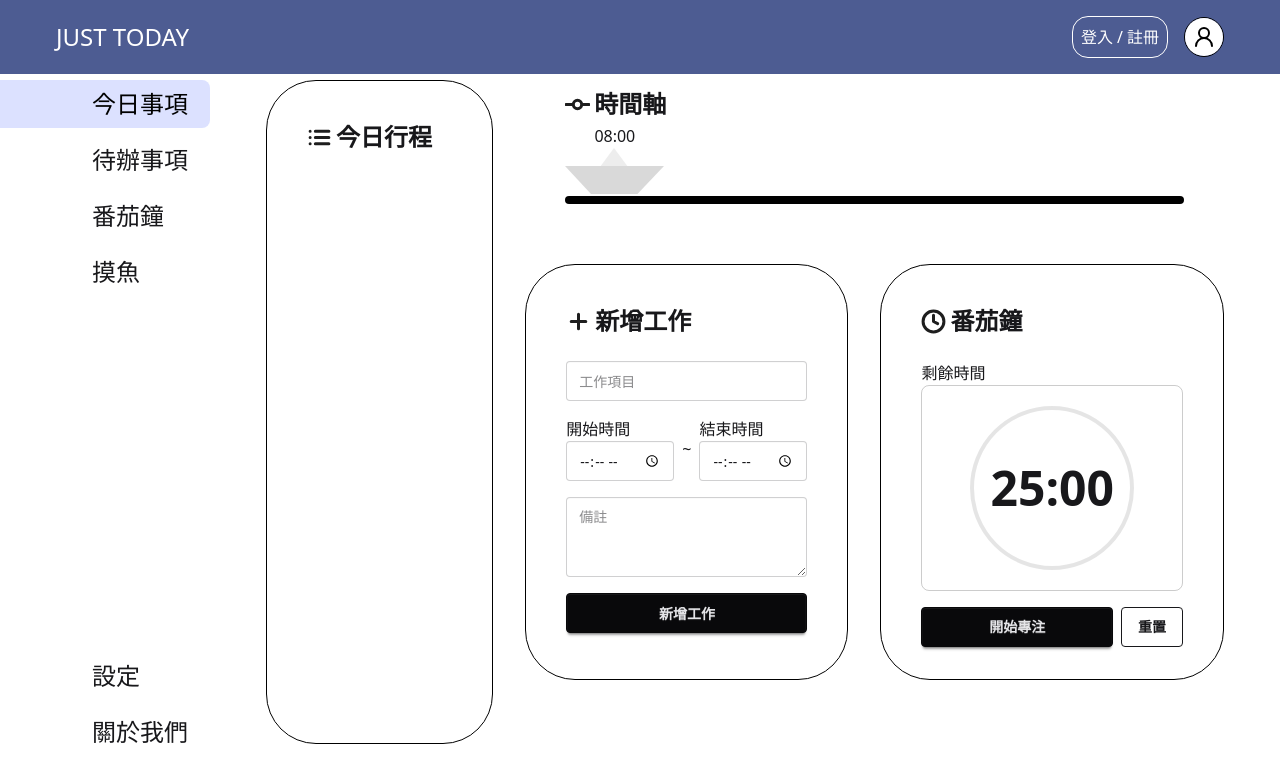
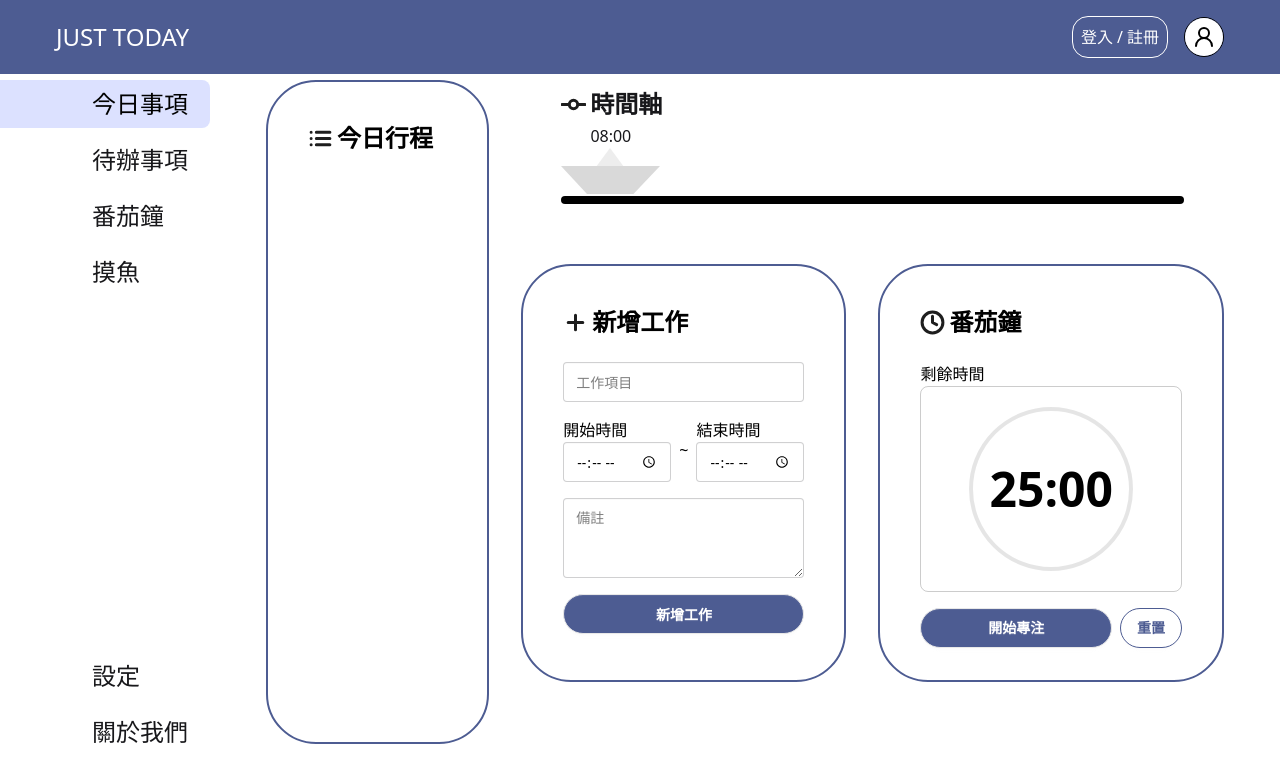
Before and after one commit to emba2ra3star/NTUEDTD_REACT_Just-Today, a React (Vite) app: page / in a window 1280 px wide. Shown: the top 782 px of the page. Built offline with nearby package versions, Linux system fonts and the light colour scheme.

Commit message:
今日(顏色變更)

```diff
--- a/src/pages/Home.jsx
+++ b/src/pages/Home.jsx
@@ -80,7 +80,7 @@ function TodayList() {
     }
 
     return (
-        <div className="h-full w-[50%] py-8 px-10 flex flex-col gap-4 border-1 rounded-[50px] border-black bg-base-100">
+        <div className="h-full w-[50%] py-8 px-10 flex flex-col gap-4 border-2 rounded-[50px] card">
             {/* title */}
             <div className="flex items-center gap-1">
                 <svg width="25" height="25" viewBox="0 0 25 25" fill="none" xmlns="http://www.w3.org/2000/svg">
@@ -108,7 +108,7 @@ function TodayList() {
                             </div>
                             {/* 內容 */}
                             <div className="flex flex-col justify-center gap-2">
-                                <h2 className="mt-1.5 pl-3 text-base/8 border-l-8">{item.title}</h2>
+                                <h2 className="mt-1.5 pl-3 text-base/8 border-l-8 border-[#FFCA73]">{item.title}</h2>
                                 <div className={`overflow-hidden transition-[max-height] duration-300 easy-in ${openId === index ? "max-h-40" : "max-h-0"}`}>
                                     <div className="text-sm/8 text-black/50">{item.note}</div>
                                 </div>
@@ -215,7 +215,7 @@ function AddTask({ onAddTask }) {
     };
 
     return (
-        <div className="py-8 px-10 flex flex-col gap-4 border-1 rounded-[50px] border-black bg-base-100">
+        <div className="py-8 px-10 flex flex-col gap-4 border-2 rounded-[50px] card">
             {/* title */}
             <div className="flex flex-row items-center gap-1">
                 <svg width="25" height="25" viewBox="0 0 25 25" fill="none" xmlns="http://www.w3.org/2000/svg">
@@ -263,7 +263,7 @@ function AddTask({ onAddTask }) {
                     value={newTask.note}
                     onChange={(x) => setNewTask(pref => ({ ...pref, note: x.target.value }))}
                 />
-                <button type="submit" className="btn btn-neutral">新增工作</button>
+                <button type="submit" className="btn btn1 rounded-full">新增工作</button>
             </form>
         </div>
     );
@@ -305,7 +305,7 @@ function Timer() {
     };
 
     return (
-        <div className="w-full py-8 px-10 flex flex-col gap-4 border-1 rounded-[50px] border-black bg-base-100">
+        <div className="w-full py-8 px-10 flex flex-col gap-4 border-2 rounded-[50px] card">
             {/* title */}
             <div className="flex flex-row items-center gap-1">
                 <svg width="25" height="25" viewBox="0 0 25 25" fill="none" xmlns="http://www.w3.org/2000/svg">
@@ -332,13 +332,13 @@ function Timer() {
             {/* 按鈕 */}
             <div className="flex gap-2">
                 <button
-                    className={`btn flex-1 ${isRunning ? 'btn-warning' : 'btn-neutral'}`}
+                    className={`btn flex-1 ${isRunning ? 'btn-warning' : 'btn1'} rounded-full`}
                     onClick={toggleTimer}
                 >
                     {isRunning ? '暫停' : '開始專注'}
                 </button>
                 <button
-                    className="btn btn-outline"
+                    className="btn btn2 rounded-full"
                     onClick={resetTimer}
                 >
                     重置
```
